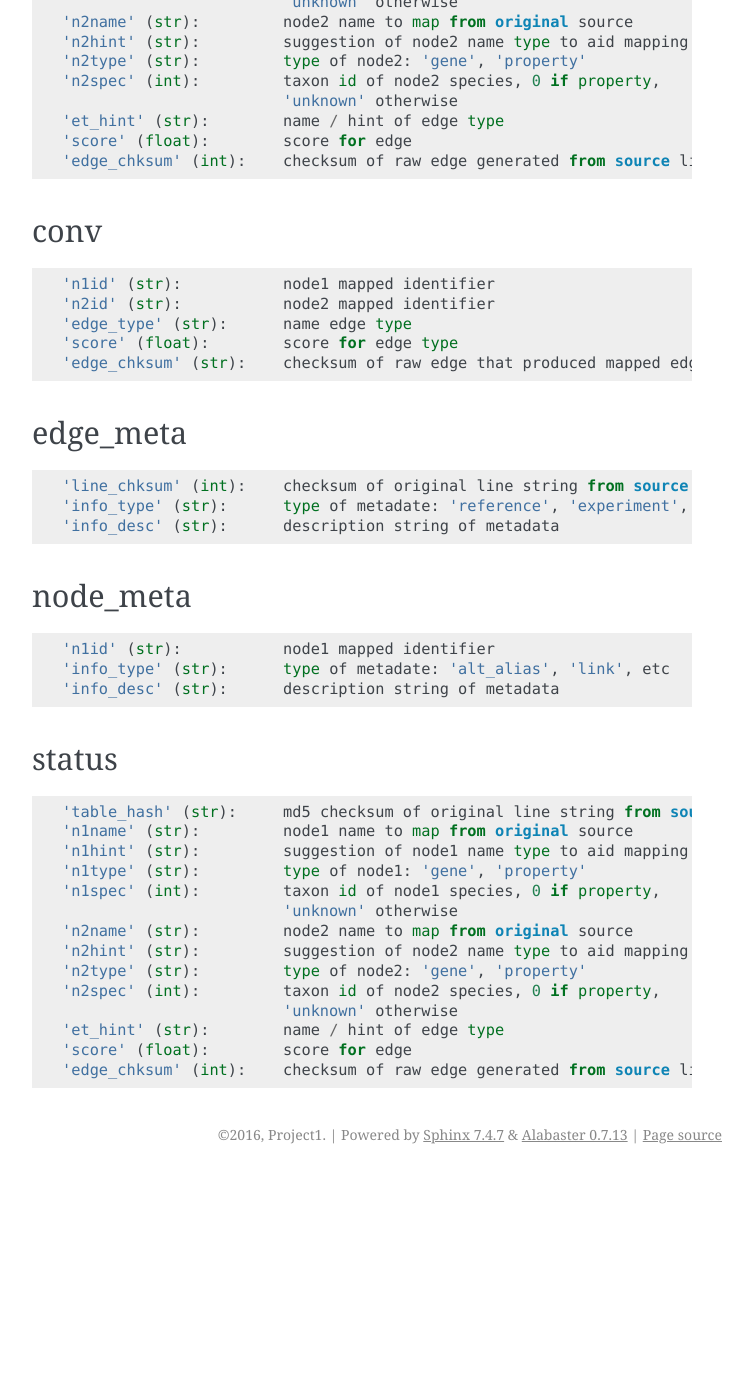
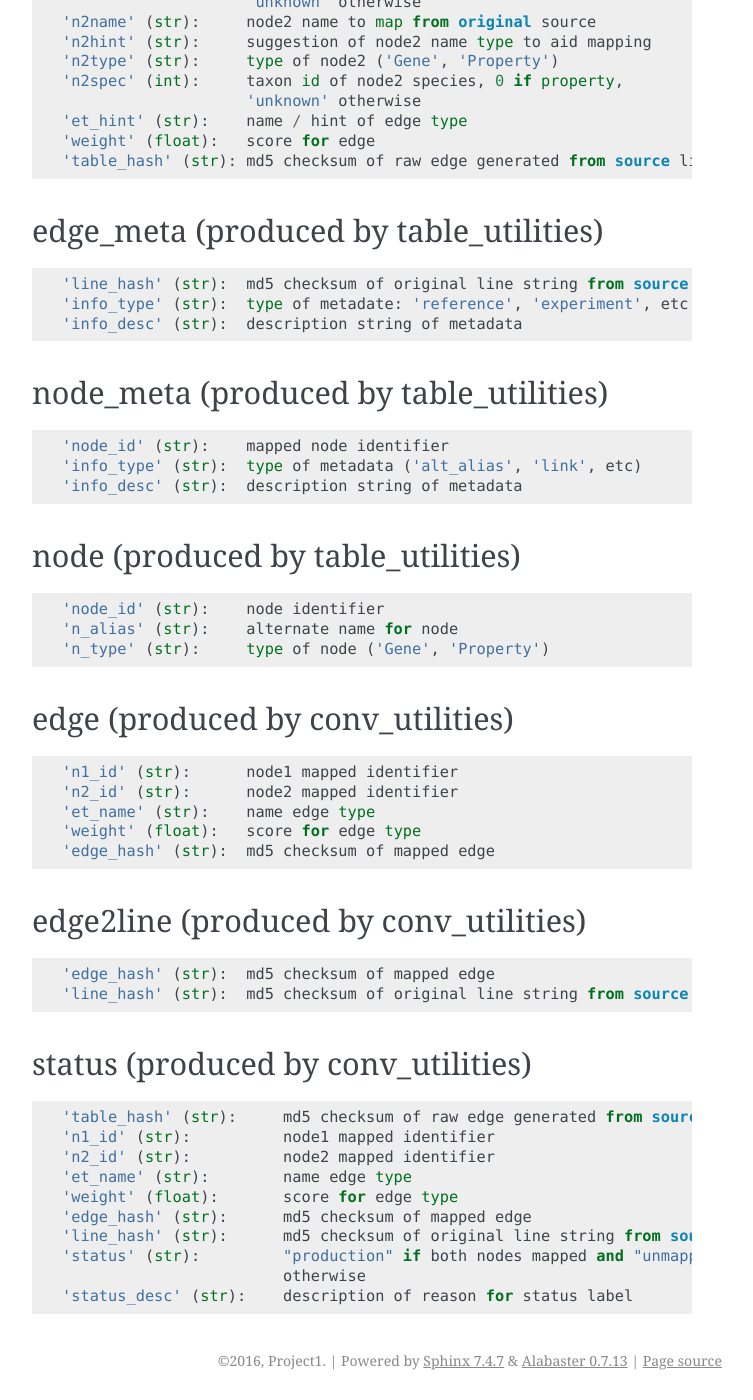
Before and after one commit to KnowEnG/KN_Builder, a Sphinx documentation site: the page built from docs/formats.rst, in a window 1280 px wide and 1400 px high, scrolled down 1170 px. Shown: the whole window, without its empty margins (388-1141 px from the left). Built offline with Sphinx 7.4.7, drawn with Linux system fonts in a browser that asks for light colours; before the commit the page ends 2344 px from its top, so only the background shows below that; some of the changed text lies outside the part shown.

Commit message:
update documentation

```diff
--- a/docs/formats.rst
+++ b/docs/formats.rst
@@ -9,103 +9,115 @@ file_metadata (produced by check_utilities and updated by fetch_utilities)
 -------------
 ::
 
-    'alias' (str):              The alias name,
-    'alias_info' (str):         A short string with information
-                                about the alias,
-    'checksum' (str):           Checksum of the downloaded file,
-    'dependencies' (list):      List of other aliases that the alias
-                                depends on,
+    'alias' (str):              the alias name
+    'alias_info' (str):         a short string with information
+                                about the alias
+    'checksum' (str):           md5 checksum of the downloaded file
+    'dependencies' (list):      list of other aliases that the alias
+                                depends on
     'fetch_needed' (bool):      True if file needs to be downloaded
                                 from remote source. A fetch will
                                 be needed if the local file does
                                 not exist, or if the local and
                                 remote files have different date
-                                modified or file sizes,
-    'file_exists' (bool):       Boolean representing if file is
-                                already present on local disk,
-    'is_map' (bool):            Boolean representing if alias is used for
-                                source specific mapping of nodes or edges,
-    'line_count' (int):         Line count of the downloaded file,
-    'local_file_name' (str):    Name of the downloaded file on local disk,
-    'num_chunks' (int):         Number of raw_line chunks downloaded
-                                file is split into,
-    'remote_date' (float):      Modification date of file on the remote
-                                source,
-    'remote_file' (str):        File to extract if remote file
-                                location is a directory,
-    'remote_size' (int):        Size of file on the remote source,
-    'remote_url' (str):         Url of file on the remote source,
-    'remote_version' (str):     Release version of the remote source,
-    'source' (str):             The source name.
+                                modified or file sizes
+    'file_exists' (bool):       boolean representing if file is
+                                already present on local disk
+    'is_map' (bool):            boolean representing if alias is used for
+                                source specific mapping of nodes or edges
+    'line_count' (int):         line count of the downloaded file
+    'local_file_name' (str):    name of the downloaded file on local disk
+    'num_chunks' (int):         number of raw_line chunks downloaded
+                                file is split into
+    'remote_date' (float):      modification date of file on the remote
+                                source
+    'remote_file' (str):        file to extract if remote file
+                                location is a directory
+    'remote_size' (int):        size of file on the remote source
+    'remote_url' (str):         url of file on the remote source
+    'remote_version' (str):     release version of the remote source
+    'source' (str):             the source name
 
 rawline (produced by fetch_utilities)
 -------
 ::
-    'line_hash' (str):      md5 checksum of rawline field
-    'line num' (int):       line number in downloaded file
-    'file_id' (str):        processed name of downloaded file
-    'rawline' (str):        original line string from downloaded source
+    'line_hash' (str):  md5 checksum of rawline field
+    'line num' (int):   line number in downloaded file
+    'file_id' (str):    processed name of downloaded file
+    'rawline' (str):    original line string from downloaded source
 
 table (produced by table_utilities)
 ----
 ::
 
-    'line_chksum' (int):    checksum of original line string from source
-    'n1name' (str):         node1 name to map from original source
-    'n1hint' (str):         suggestion of node1 name type to aid mapping
-    'n1type' (str):         type of node1: 'gene', 'property'
-    'n1spec' (int):         taxon id of node1 species, 0 if property,
-                            'unknown' otherwise
-    'n2name' (str):         node2 name to map from original source
-    'n2hint' (str):         suggestion of node2 name type to aid mapping
-    'n2type' (str):         type of node2: 'gene', 'property'
-    'n2spec' (int):         taxon id of node2 species, 0 if property,
-                            'unknown' otherwise
-    'et_hint' (str):        name / hint of edge type
-    'score' (float):        score for edge
-    'edge_chksum' (int):    checksum of raw edge generated from source line
+    'line_hash' (str):  md5 checksum of original line string from source
+    'n1name' (str):     node1 name to map from original source
+    'n1hint' (str):     suggestion of node1 name type to aid mapping
+    'n1type' (str):     type of node1 ('Gene', 'Property')
+    'n1spec' (int):     taxon id of node1 species, 0 if property,
+                        'unknown' otherwise
+    'n2name' (str):     node2 name to map from original source
+    'n2hint' (str):     suggestion of node2 name type to aid mapping
+    'n2type' (str):     type of node2 ('Gene', 'Property')
+    'n2spec' (int):     taxon id of node2 species, 0 if property,
+                        'unknown' otherwise
+    'et_hint' (str):    name / hint of edge type
+    'weight' (float):   score for edge
+    'table_hash' (str): md5 checksum of raw edge generated from source line
 
-conv
+edge_meta (produced by table_utilities)
+---------
+::
+
+    'line_hash' (str):  md5 checksum of original line string from source
+    'info_type' (str):  type of metadate: 'reference', 'experiment', etc
+    'info_desc' (str):  description string of metadata
+
+node_meta (produced by table_utilities)
+---------
+::
+
+    'node_id' (str):    mapped node identifier
+    'info_type' (str):  type of metadata ('alt_alias', 'link', etc)
+    'info_desc' (str):  description string of metadata
+
+node (produced by table_utilities)
+---------
+::
+
+    'node_id' (str):    node identifier
+    'n_alias' (str):    alternate name for node
+    'n_type' (str):     type of node ('Gene', 'Property')
+
+edge (produced by conv_utilities)
 ----
 ::
 
-    'n1id' (str):           node1 mapped identifier
-    'n2id' (str):           node2 mapped identifier
-    'edge_type' (str):      name edge type
-    'score' (float):        score for edge type
-    'edge_chksum' (str):    checksum of raw edge that produced mapped edge
+    'n1_id' (str):      node1 mapped identifier
+    'n2_id' (str):      node2 mapped identifier
+    'et_name' (str):    name edge type
+    'weight' (float):   score for edge type
+    'edge_hash' (str):  md5 checksum of mapped edge
 
-edge_meta
----------
-::
-
-    'line_chksum' (int):    checksum of original line string from source
-    'info_type' (str):      type of metadate: 'reference', 'experiment', etc
-    'info_desc' (str):      description string of metadata
-
-node_meta
----------
-::
-
-    'n1id' (str):           node1 mapped identifier
-    'info_type' (str):      type of metadate: 'alt_alias', 'link', etc
-    'info_desc' (str):      description string of metadata
-
-status
+edge2line (produced by conv_utilities)
 ----
 ::
 
-    'table_hash' (str):     md5 checksum of original line string from source
-    'n1name' (str):         node1 name to map from original source
-    'n1hint' (str):         suggestion of node1 name type to aid mapping
-    'n1type' (str):         type of node1: 'gene', 'property'
-    'n1spec' (int):         taxon id of node1 species, 0 if property,
-                            'unknown' otherwise
-    'n2name' (str):         node2 name to map from original source
-    'n2hint' (str):         suggestion of node2 name type to aid mapping
-    'n2type' (str):         type of node2: 'gene', 'property'
-    'n2spec' (int):         taxon id of node2 species, 0 if property,
-                            'unknown' otherwise
-    'et_hint' (str):        name / hint of edge type
-    'score' (float):        score for edge
-    'edge_chksum' (int):    checksum of raw edge generated from source line
+    'edge_hash' (str):  md5 checksum of mapped edge
+    'line_hash' (str):  md5 checksum of original line string from source
+
+
+status (produced by conv_utilities)
+----
+::
+
+    'table_hash' (str):     md5 checksum of raw edge generated from source line
+    'n1_id' (str):          node1 mapped identifier
+    'n2_id' (str):          node2 mapped identifier
+    'et_name' (str):        name edge type
+    'weight' (float):       score for edge type
+    'edge_hash' (str):      md5 checksum of mapped edge
+    'line_hash' (str):      md5 checksum of original line string from source
+    'status' (str):         "production" if both nodes mapped and "unmapped"
+                            otherwise
+    'status_desc' (str):    description of reason for status label
```
Also changed, not shown: 16 other files.
